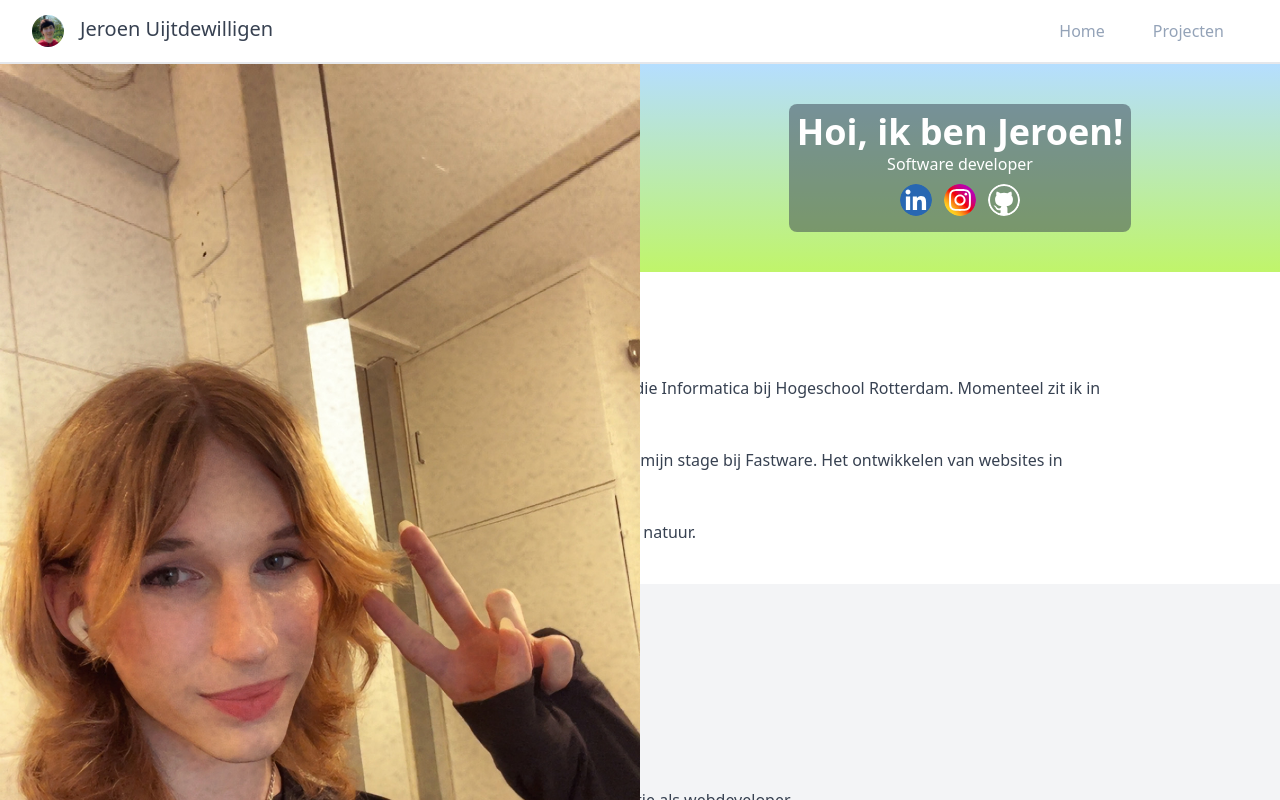
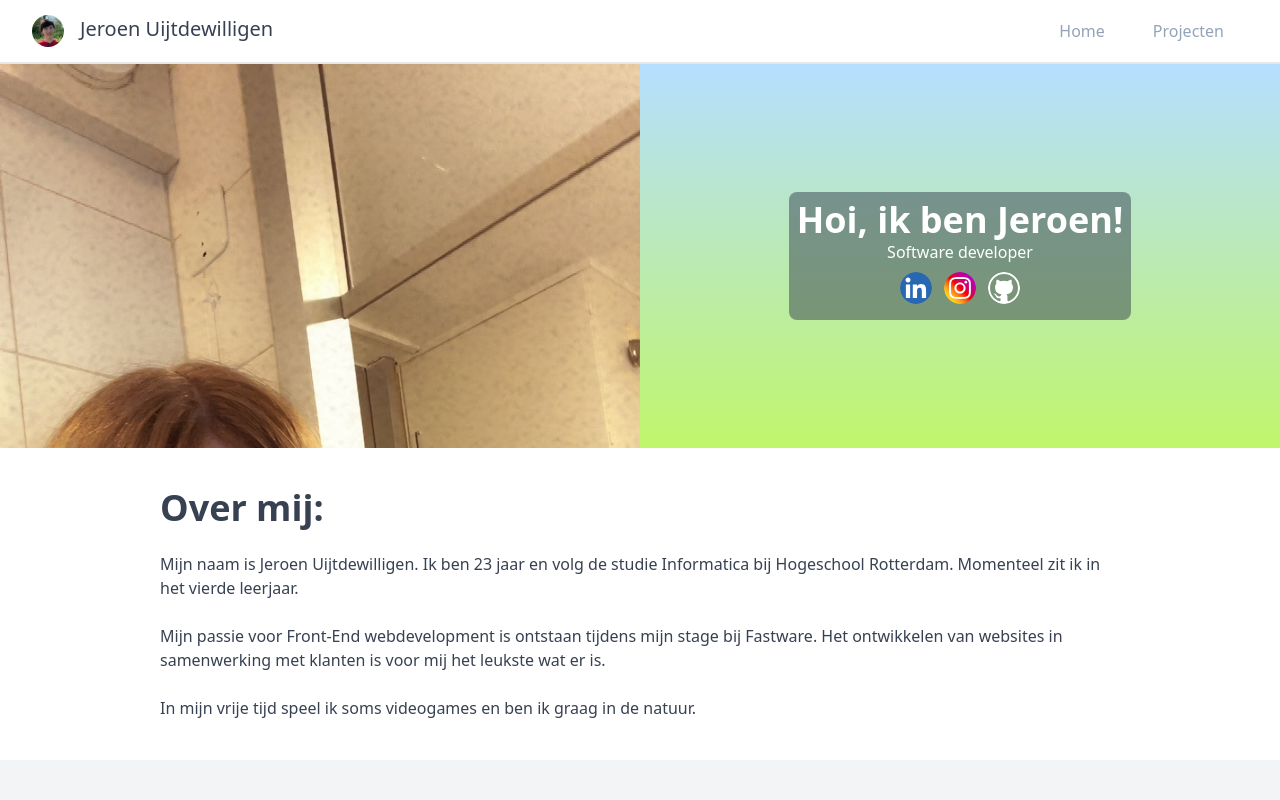
Before and after one commit to JeroenUijt/portfolio-website-oud, a React (Vite) app: page /home in a window 1280 px wide. Shown: the top 800 px of the page. Built offline with nearby package versions, Linux system fonts and the light colour scheme.

Commit message:
overflow fix test 2

```diff
--- a/src/pages/HomePage.tsx
+++ b/src/pages/HomePage.tsx
@@ -8,8 +8,8 @@ const HomePage: FC = () => {
       <Navbar />
       <section id="Intro" className="relative">
         <div className="sm:grid sm:grid-cols-2">
-          <div className="h-52">
-            <img className="object-cover overflow-hidden" src="/images/JeroenUijt.jpeg" alt="Ikzeluf" />
+          <div className="h-96 overflow-hidden">
+            <img className="object-cover" src="/images/JeroenUijt.jpeg" alt="Ikzeluf" />
           </div>
           <div className="flex justify-center bg-gradient-to-t from-[#c0f56a] to-[#b5deff] p-4">
             <div className="self-center rounded-lg bg-gray-700 bg-opacity-50 p-2 text-center text-white">
```
